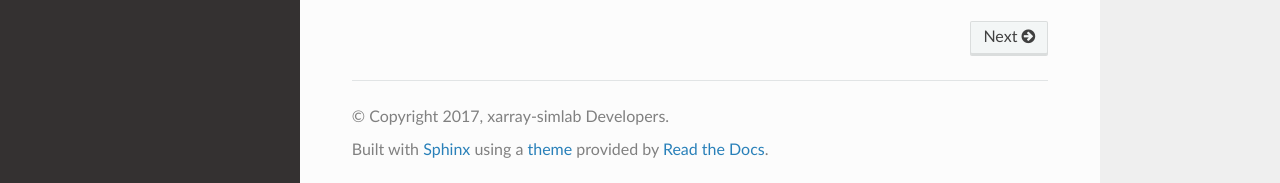
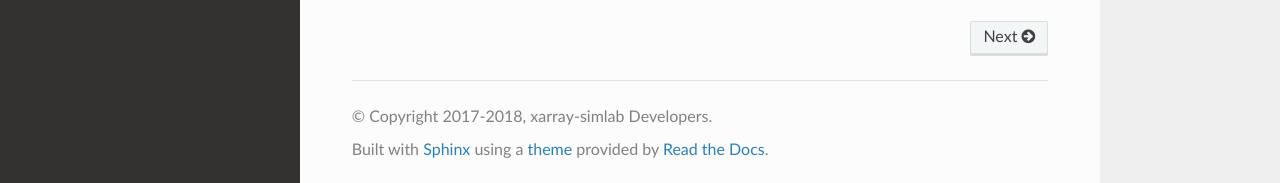
Before and after one commit to xarray-contrib/xarray-simlab, a Sphinx documentation site: the page built from doc/index.rst, in a window 1280 px wide and 900 px high, scrolled down 583 px. Shown: the part 714-897 px from the top of the window. Built offline with Sphinx 7.4.7 and the Read the Docs theme 2.0.0, drawn with Linux system fonts in a browser that asks for light colours; pages that are not in the unit, such as notebooks, are missing from menus; the version number could not be read and is left out.

Commit message:
update doc copyright

```diff
--- a/doc/conf.py
+++ b/doc/conf.py
@@ -88,7 +88,7 @@ master_doc = 'index'
 
 # General information about the project.
 project = 'xarray-simlab'
-copyright = '2017, xarray-simlab Developers'
+copyright = '2017-2018, xarray-simlab Developers'
 author = 'Benoit Bovy and xarray-simlab Developers'
 
 # The version info for the project you're documenting, acts as replacement for
```
